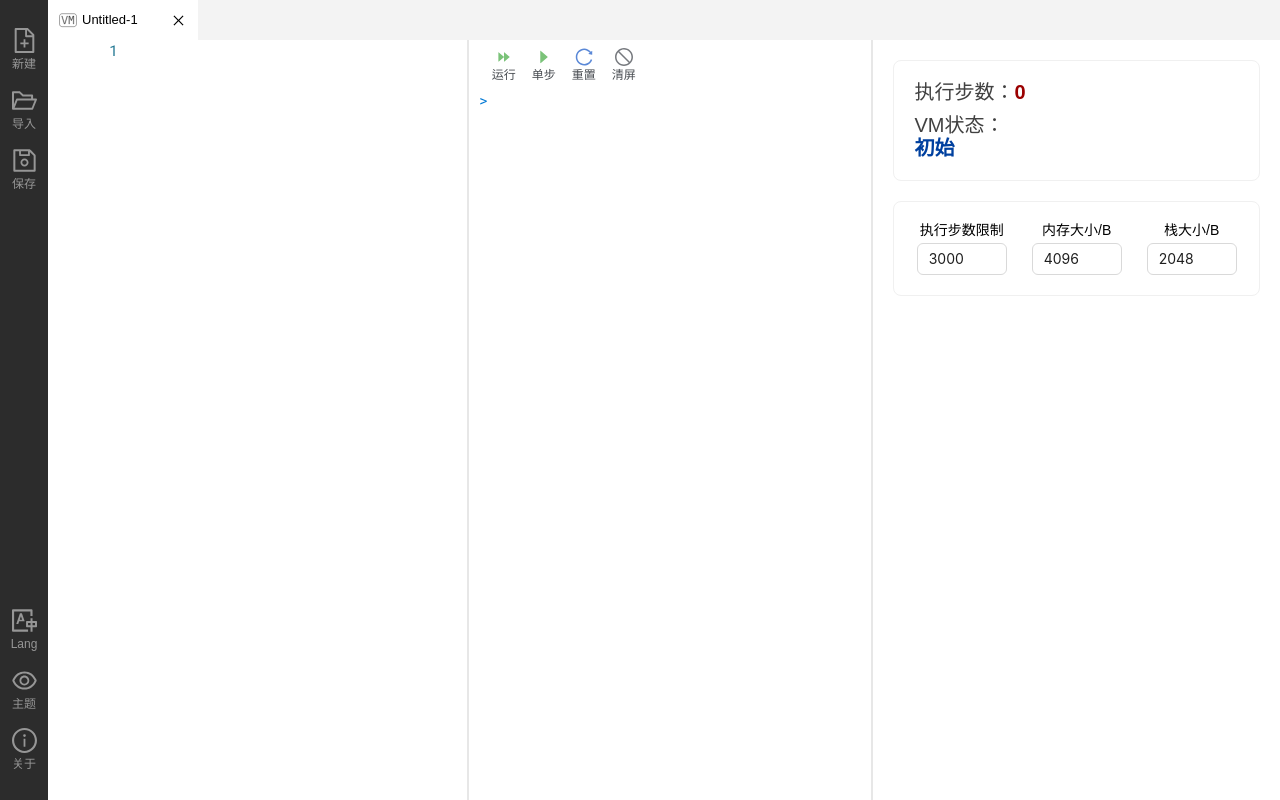
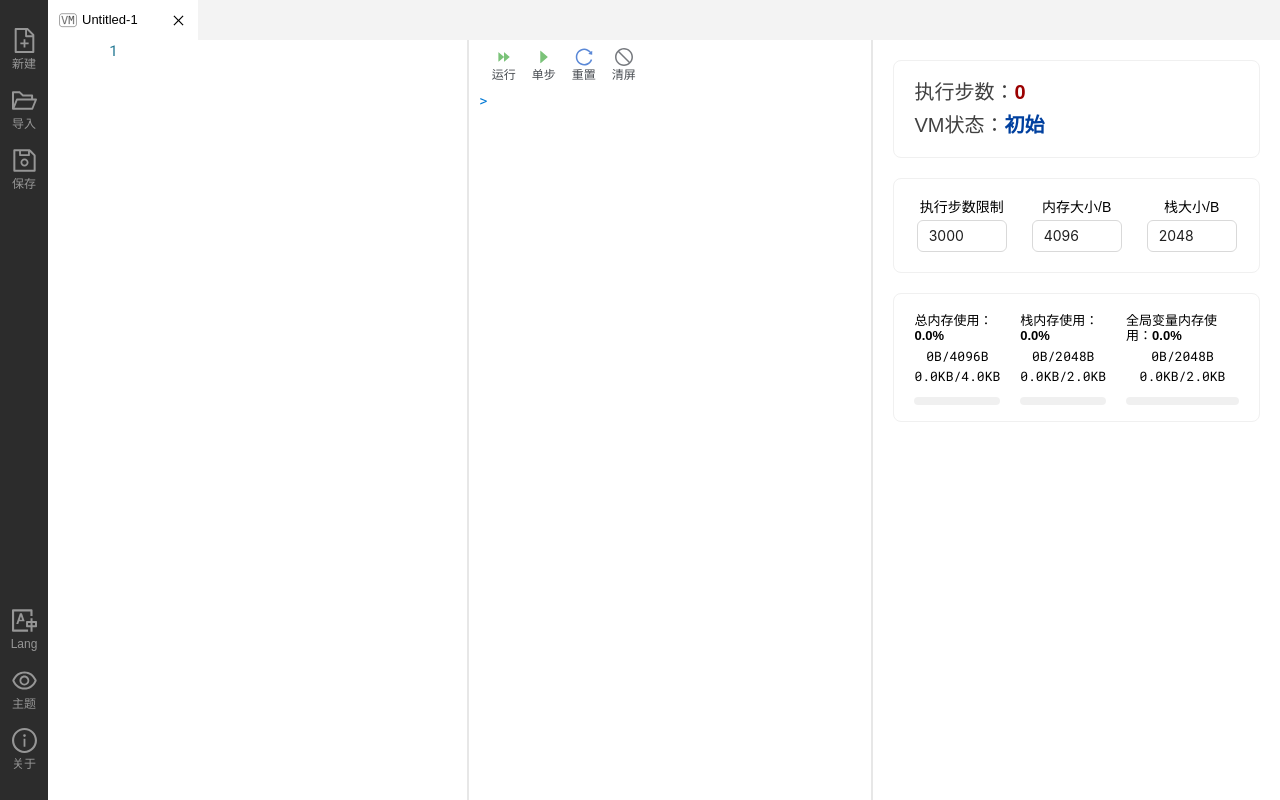
Before and after one commit to ErnestThePoet/ir-virtual-machine, a React (Vite) app: page / in a window 1280 px wide. Both pictures are taken after a click on the element "新建". Built offline with nearby package versions, Linux system fonts and the light colour scheme.

Commit message:
feat: add memory usage display

```diff
--- a/src/locales/zhcn.ts
+++ b/src/locales/zhcn.ts
@@ -36,9 +36,12 @@ const zhCn = {
     MEMORY_SIZE: "内存大小/B",
     STACK_SIZE: "栈大小/B",
 
-    TOTAL_MEMORY_USAGE: "总内存使用量",
-    STACK_MEMORY_USAGE: "栈内存使用量",
-    GLOBAL_VARIABLE_MEMORY_USAGE: "全局变量内存使用量",
+    TOTAL_MEMORY_USAGE: "总内存使用：",
+    STACK_MEMORY_USAGE: "栈内存使用：",
+    GLOBAL_VARIABLE_MEMORY_USAGE: "全局变量内存使用：",
+    PERCENTAGE_USAGE: "{percentage, number, ::.0}%",
+    B_USAGE: "{used}B/{total}B",
+    KB_USAGE: "{used, number, ::.0}KB/{total, number, ::.0}KB",
 
     GLOBAL_VARIABLE_TABLE: "全局变量表",
     LOCAL_VARIABLE_TABLE: "局部变量表({functionId})",
--- a/src/modules/utils.ts
+++ b/src/modules/utils.ts
@@ -38,3 +38,7 @@ export function getNextUntitledVmName(names: string[]): string {
 export function splitLines(x: string): string[] {
     return x.replace("\r", "").split("\n");
 }
+
+export function toKiB(b: number): number {
+    return b / 1024;
+}
--- a/src/modules/vm/vm.ts
+++ b/src/modules/vm/vm.ts
@@ -123,16 +123,6 @@ const initialMemory: VmMemory = {
     instructions: [],
     text: [],
     memory: new Uint8Array()
-};
-
-const initialRegisters: VmRegisters = {
-    eax: new Int32(0),
-    ebx: new Int32(0),
-    ecx: new Int32(0),
-    edx: new Int32(0),
-    ebp: new Int32(0),
-    esp: new Int32(0),
-    eip: new Int32(0)
 };
 
 const initialTables: VmTables = {
@@ -252,12 +242,24 @@ const defaultOptions: VmOptions = {
  * |              ...               |
  */
 export class Vm {
+    // Initial esp varies with Vm's memory size. So
+    // each VM has its own initialRegisters.
+    private initialRegisters: VmRegisters = {
+        eax: new Int32(0),
+        ebx: new Int32(0),
+        ecx: new Int32(0),
+        edx: new Int32(0),
+        ebp: new Int32(0),
+        esp: new Int32(defaultOptions.memorySize),
+        eip: new Int32(0)
+    };
+
     private alu: Alu = new Alu();
     private mmu: Mmu = new Mmu();
     private decoder: Decoder = new Decoder();
 
     private memory: VmMemory = cloneDeep(initialMemory);
-    private registers: VmRegisters = cloneDeep(initialRegisters);
+    private registers: VmRegisters = cloneDeep(this.initialRegisters);
     private tables: VmTables = cloneDeep(initialTables);
     private executionStatus: VmExecutionStatus = cloneDeep(
         initialExecutionStatus
@@ -431,6 +433,9 @@ export class Vm {
             });
 
             this.options.memorySize = options.memorySize;
+
+            this.initialRegisters.esp = new Int32(options.memorySize);
+            this.registers.esp = new Int32(options.memorySize);
         }
 
         if (options.stackSize !== undefined) {
@@ -455,7 +460,7 @@ export class Vm {
     reset() {
         this.memory.text = [];
         this.memory.memory = new Uint8Array();
-        this.registers = cloneDeep(initialRegisters);
+        this.registers = cloneDeep(this.initialRegisters);
         this.tables = cloneDeep(initialTables);
         this.executionStatus = cloneDeep(initialExecutionStatus);
     }
--- a/src/pages/Home/components/VmInspector/VmInspector.module.scss
+++ b/src/pages/Home/components/VmInspector/VmInspector.module.scss
@@ -42,6 +42,7 @@
     font-size: 20px;
     color: var(--vm-inspector-step-state-label-color);
     white-space: nowrap;
+    user-select: none;
 }
 
 .divStepCount {
@@ -100,20 +101,50 @@
     color: var(--vm-inspector-state-exited-abnormally-color);
 }
 
-.divOptionsCard{
+.divOptionsCard {
     display: flex;
     justify-content: center;
     gap: 25px;
     @include inspector-card;
 }
 
-.divOptionWrapper{
+.divOptionWrapper {
     display: flex;
     flex-direction: column;
     align-items: center;
     gap: 5px;
 }
 
-.lblOption{
+.lblOption {
     font-size: 14px;
+    user-select: none;
 }
+
+.divMemoryUsageCard {
+    display: flex;
+    justify-content: center;
+    gap: 20px;
+    @include inspector-card;
+    padding-bottom: 10px;
+}
+
+.divMemoryUsageWrapper {
+    display: flex;
+    flex-direction: column;
+    align-items: center;
+    gap: 5px;
+
+    font-size: 13px;
+
+    label{
+        user-select: none;
+    }
+
+    label[class="percentageUsage"] {
+        font-weight: bold;
+    }
+
+    span {
+        font-family: "Roboto Mono", monospace;
+    }
+}
--- a/src/pages/Home/components/VmInspector/VmInspector.tsx
+++ b/src/pages/Home/components/VmInspector/VmInspector.tsx
@@ -1,12 +1,13 @@
 import React from "react";
 import { useAppDispatch, useAppSelector } from "@/store/hooks";
-import { InputNumber } from "antd";
+import { InputNumber, Progress } from "antd";
 import styles from "./VmInspector.module.scss";
 import { useIntl } from "react-intl";
 import classNames from "classnames";
 import { vmOptionLimits } from "@/modules/vm/vm";
 import { syncVmState } from "@/store/reducers/vm";
 import vmContainer from "@/modules/vmContainer/vmContainer";
+import { toKiB } from "@/modules/utils";
 
 const VmInspector: React.FC = () => {
     const intl = useIntl();
@@ -25,7 +26,7 @@ const VmInspector: React.FC = () => {
                     </div>
                 </div>
 
-                <div className={styles.divStepState}>
+                <div className={styles.divStepStateWrapper}>
                     <label className={styles.lblStepStateLabel}>
                         {intl.formatMessage({ id: "STATE" })}
                     </label>
@@ -139,6 +140,201 @@ const VmInspector: React.FC = () => {
                     />
                 </div>
             </div>
+
+            <div className={styles.divMemoryUsageCard}>
+                <div className={styles.divMemoryUsageWrapper}>
+                    <div>
+                        <label>
+                            {intl.formatMessage({ id: "TOTAL_MEMORY_USAGE" })}
+                        </label>
+
+                        <label className="percentageUsage">
+                            {vm.vmPageStates[vm.activeVmIndex].memoryUsage
+                                .total === 0
+                                ? "-.-"
+                                : intl.formatMessage(
+                                      { id: "PERCENTAGE_USAGE" },
+                                      {
+                                          percentage:
+                                              (vm.vmPageStates[vm.activeVmIndex]
+                                                  .memoryUsage.used /
+                                                  vm.vmPageStates[
+                                                      vm.activeVmIndex
+                                                  ].memoryUsage.total) *
+                                              100
+                                      }
+                                  )}
+                        </label>
+                    </div>
+                    <span>
+                        {intl.formatMessage(
+                            { id: "B_USAGE" },
+                            {
+                                used: vm.vmPageStates[vm.activeVmIndex]
+                                    .memoryUsage.used,
+                                total: vm.vmPageStates[vm.activeVmIndex]
+                                    .memoryUsage.total
+                            }
+                        )}
+                    </span>
+                    <span>
+                        {intl.formatMessage(
+                            { id: "KB_USAGE" },
+                            {
+                                used: toKiB(
+                                    vm.vmPageStates[vm.activeVmIndex]
+                                        .memoryUsage.used
+                                ),
+                                total: toKiB(
+                                    vm.vmPageStates[vm.activeVmIndex]
+                                        .memoryUsage.total
+                                )
+                            }
+                        )}
+                    </span>
+
+                    <Progress
+                        percent={
+                            (vm.vmPageStates[vm.activeVmIndex].memoryUsage
+                                .used /
+                                vm.vmPageStates[vm.activeVmIndex].memoryUsage
+                                    .total) *
+                            100
+                        }
+                        showInfo={false}
+                    />
+                </div>
+
+                <div className={styles.divMemoryUsageWrapper}>
+                    <div>
+                        <label>
+                            {intl.formatMessage({ id: "STACK_MEMORY_USAGE" })}
+                        </label>
+
+                        <label className="percentageUsage">
+                            {vm.vmPageStates[vm.activeVmIndex].memoryUsage
+                                .stackTotal === 0
+                                ? "-.-"
+                                : intl.formatMessage(
+                                      { id: "PERCENTAGE_USAGE" },
+                                      {
+                                          percentage:
+                                              (vm.vmPageStates[vm.activeVmIndex]
+                                                  .memoryUsage.stackUsed /
+                                                  vm.vmPageStates[
+                                                      vm.activeVmIndex
+                                                  ].memoryUsage.stackTotal) *
+                                              100
+                                      }
+                                  )}
+                        </label>
+                    </div>
+                    <span>
+                        {intl.formatMessage(
+                            { id: "B_USAGE" },
+                            {
+                                used: vm.vmPageStates[vm.activeVmIndex]
+                                    .memoryUsage.stackUsed,
+                                total: vm.vmPageStates[vm.activeVmIndex]
+                                    .memoryUsage.stackTotal
+                            }
+                        )}
+                    </span>
+                    <span>
+                        {intl.formatMessage(
+                            { id: "KB_USAGE" },
+                            {
+                                used: toKiB(
+                                    vm.vmPageStates[vm.activeVmIndex]
+                                        .memoryUsage.stackUsed
+                                ),
+                                total: toKiB(
+                                    vm.vmPageStates[vm.activeVmIndex]
+                                        .memoryUsage.stackTotal
+                                )
+                            }
+                        )}
+                    </span>
+
+                    <Progress
+                        percent={
+                            (vm.vmPageStates[vm.activeVmIndex].memoryUsage
+                                .stackUsed /
+                                vm.vmPageStates[vm.activeVmIndex].memoryUsage
+                                    .stackTotal) *
+                            100
+                        }
+                        showInfo={false}
+                    />
+                </div>
+
+                <div className={styles.divMemoryUsageWrapper}>
+                    <div>
+                        <label>
+                            {intl.formatMessage({
+                                id: "GLOBAL_VARIABLE_MEMORY_USAGE"
+                            })}
+                        </label>
+
+                        <label className="percentageUsage">
+                            {vm.vmPageStates[vm.activeVmIndex].memoryUsage
+                                .globalVariableTotal === 0
+                                ? "-.-"
+                                : intl.formatMessage(
+                                      { id: "PERCENTAGE_USAGE" },
+                                      {
+                                          percentage:
+                                              (vm.vmPageStates[vm.activeVmIndex]
+                                                  .memoryUsage
+                                                  .globalVariableUsed /
+                                                  vm.vmPageStates[
+                                                      vm.activeVmIndex
+                                                  ].memoryUsage
+                                                      .globalVariableTotal) *
+                                              100
+                                      }
+                                  )}
+                        </label>
+                    </div>
+                    <span>
+                        {intl.formatMessage(
+                            { id: "B_USAGE" },
+                            {
+                                used: vm.vmPageStates[vm.activeVmIndex]
+                                    .memoryUsage.globalVariableUsed,
+                                total: vm.vmPageStates[vm.activeVmIndex]
+                                    .memoryUsage.globalVariableTotal
+                            }
+                        )}
+                    </span>
+                    <span>
+                        {intl.formatMessage(
+                            { id: "KB_USAGE" },
+                            {
+                                used: toKiB(
+                                    vm.vmPageStates[vm.activeVmIndex]
+                                        .memoryUsage.globalVariableUsed
+                                ),
+                                total: toKiB(
+                                    vm.vmPageStates[vm.activeVmIndex]
+                                        .memoryUsage.globalVariableTotal
+                                )
+                            }
+                        )}
+                    </span>
+
+                    <Progress
+                        percent={
+                            (vm.vmPageStates[vm.activeVmIndex].memoryUsage
+                                .globalVariableUsed /
+                                vm.vmPageStates[vm.activeVmIndex].memoryUsage
+                                    .globalVariableTotal) *
+                            100
+                        }
+                        showInfo={false}
+                    />
+                </div>
+            </div>
         </div>
     );
 };
```
